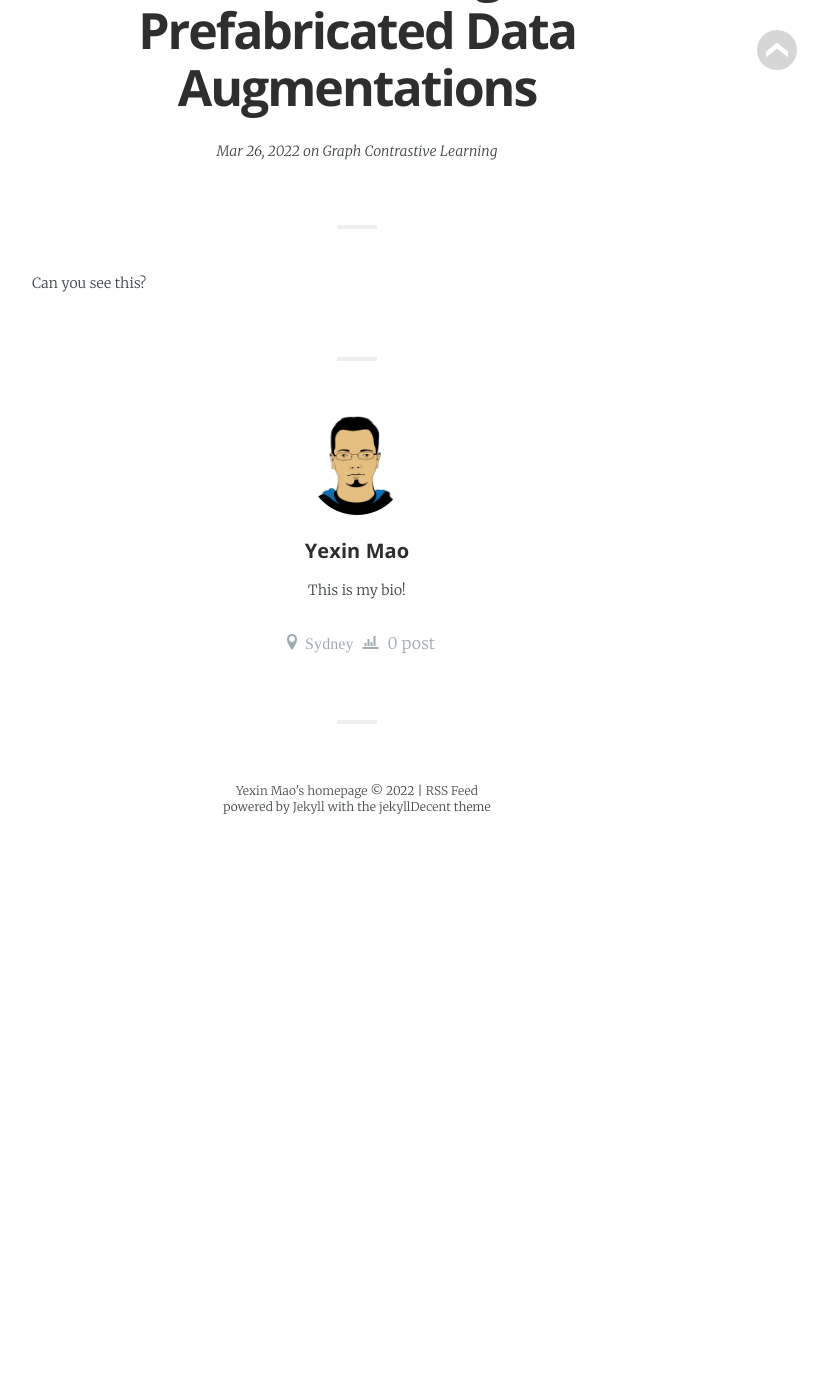
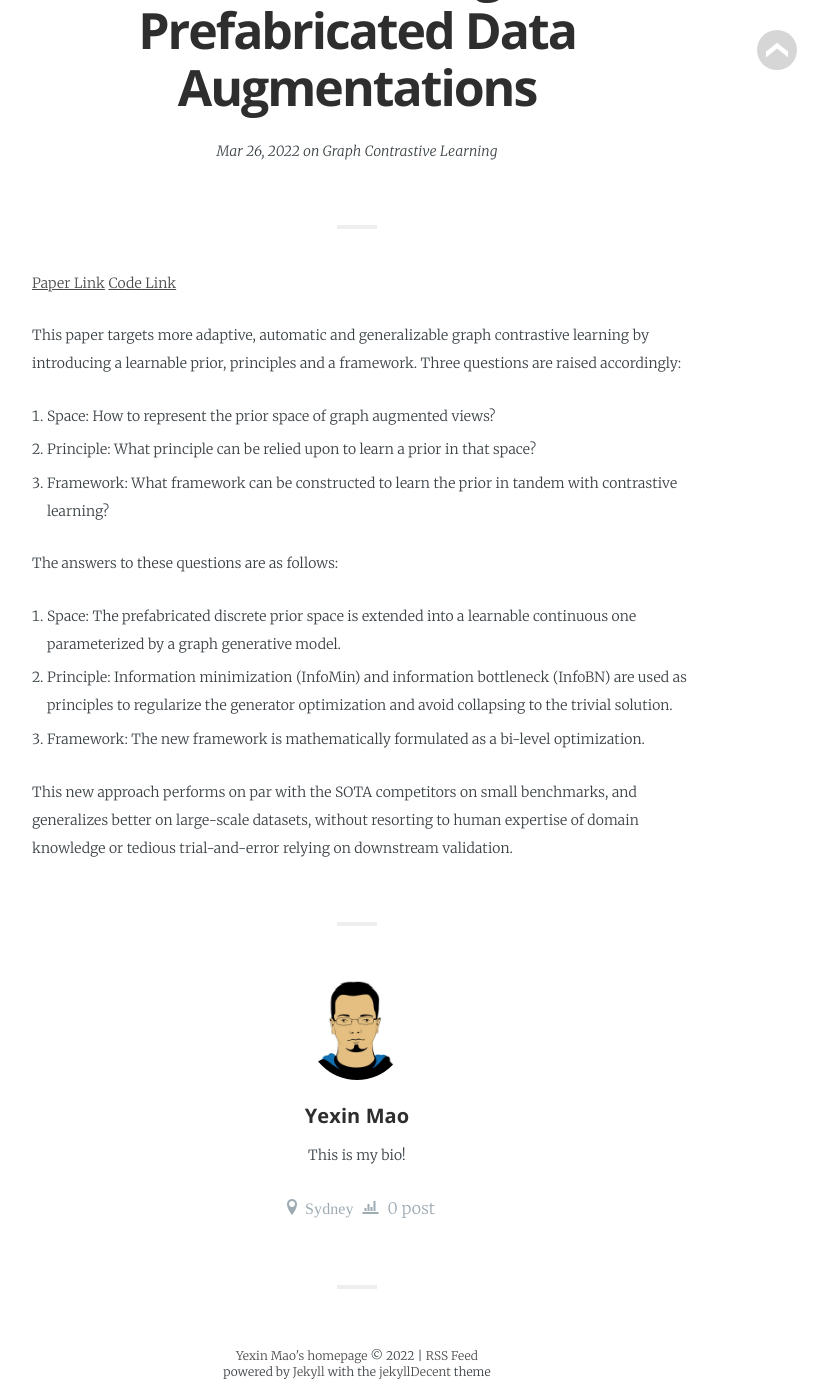
Before and after one commit to yexin-mao/yexinmao.github.io, a Jekyll site: the page built from _posts/2022-03-26-Cook.md, in a window 1280 px wide and 1400 px high, scrolled down 593 px. Shown: the whole window, without its empty margins (283-1111 px from the left). Built offline with Jekyll 4.4.1, drawn with Linux system fonts in a browser that asks for light colours; some web fonts are replaced; before the commit the page ends 1428 px from its top, so only the background shows below that.

Commit message:
Update 2022-03-26-Cook.md

```diff
--- a/_posts/2022-03-26-Cook.md
+++ b/_posts/2022-03-26-Cook.md
@@ -9,4 +9,20 @@ cover:             /assets/mountain-alternative-cover.jpg
 tags:              Graph Contrastive Learning
 ---
 
-Can you see this?
+[Paper Link](https://arxiv.org/abs/2201.01702)
+[Code Link](https://github.com/Shen-Lab/GraphCL_Automated)
+
+
+This paper targets more adaptive, automatic and generalizable graph contrastive learning by introducing a learnable prior, principles and a framework. Three questions are raised accordingly:
+
+1. Space: How to represent the prior space of graph augmented views?
+2. Principle: What principle can be relied upon to learn a prior in that space?
+3. Framework: What framework can be constructed to learn the prior in tandem with contrastive learning?
+
+The answers to these questions are as follows:
+
+1. Space: The prefabricated discrete prior space is extended into a learnable continuous one parameterized by a graph generative model.
+2. Principle: Information minimization (InfoMin) and information bottleneck (InfoBN) are used as principles to regularize the generator optimization and avoid collapsing to the trivial solution.
+3. Framework: The new framework is mathematically formulated as a bi-level optimization.
+
+This new approach performs on par with the SOTA competitors on small benchmarks, and generalizes better on large-scale datasets, without resorting to human expertise of domain knowledge or tedious trial-and-error relying on downstream validation.
```
